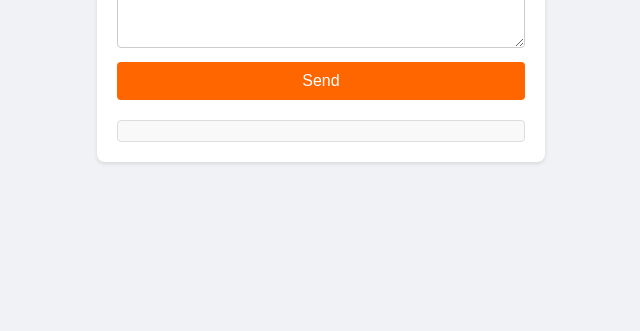
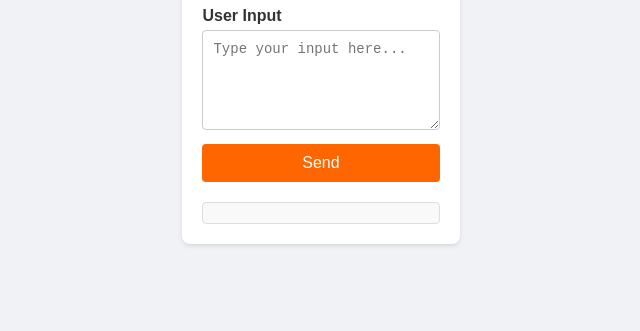
Before and after one commit to infectiouscontent/vite-typescript-openai-api-development, a website built with Vite: page index.html in a window 1280 px wide. Shown: the part 469-800 px from the top of the page, without its empty margins (319-959 px from the left). Built offline with nearby package versions, Linux system fonts and the light colour scheme.

Commit message:
add labels

```diff
--- a/index.html
+++ b/index.html
@@ -11,7 +11,9 @@
     <div class="container">
         <img src="/infectiouscontent-logo.png" alt="Infectious Content Logo" class="logo" />
         <h1>OpenAI API Interaction</h1>
+        <label for="system-input">System Prompt</label>
         <input id="system-input" type="text" value="You are a poet. Respond in prose that rhymes. Use humor whenever possible.">
+        <label for="user-input">User Input</label>
         <textarea id="user-input" placeholder="Type your input here..."></textarea>
         <button id="submission-button">Send</button>
         <div id="response" class="output"></div>
--- a/src/style.css
+++ b/src/style.css
@@ -24,7 +24,14 @@ h1 {
     margin-bottom: 15px;
     text-align: center;
 }
-textarea {
+label {
+    display: block;
+    text-align: left;
+    margin-bottom: 5px;
+    font-weight: bold;
+    color: #333;
+}
+textarea, input {
     width: 100%;
     height: 100px;
     margin-bottom: 10px;
```
